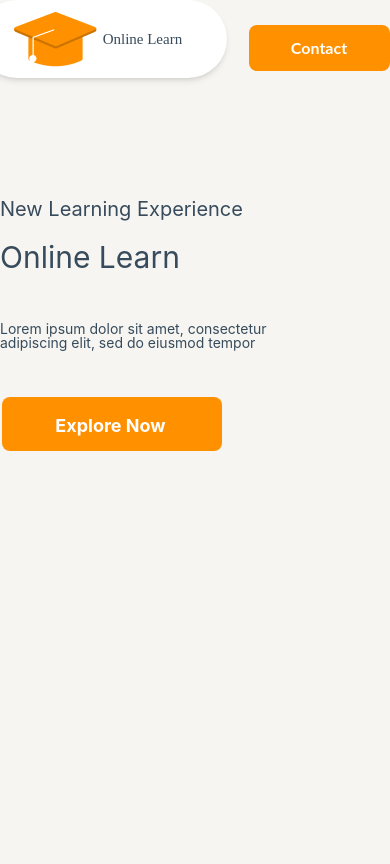
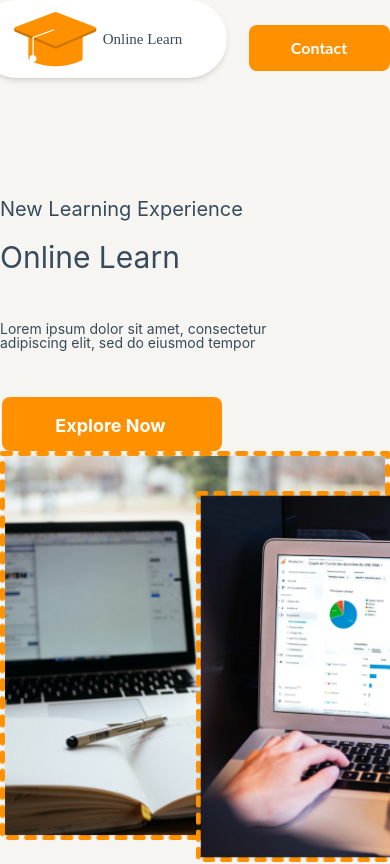
Before and after one commit to agrawaljay12/Online-Learning, a React (Vite) app: page / in a window 390 px wide. Shown: the top 864 px of the page. Built offline with nearby package versions, Linux system fonts and the light colour scheme.

Commit message:
fix the section layout

```diff
--- a/src/component/common/section.jsx
+++ b/src/component/common/section.jsx
@@ -5,7 +5,7 @@ const Section = () => {
   return (
     <>
       <section className="overflow-x-clip">
-        <div className="w-full xl:max-w-[1114px] lg:max-w-[1110px] lg:h-[423px] h-[750px] xl:ml-[126px] lg:ml-[90px] mt-[88px] flex lg:flex-row md:flex-col xl:gap-[66px] lg:gap-[56px] sm:gap-y-[50px]">
+        <div className="w-full max-w-[1114px] h-[423px] h-[750px] xl:ml-[126px] lg:ml-[90px] mt-[88px] flex lg:flex-row flex-col xl:gap-[66px] lg:gap-[56px] sm:gap-y-[50px]">
           {/* left content */}
           <div className="md:mx-auto lg:mx-0 xl:w-[499px] lg:w-[470px] mt-[33px] lg:mt-[73px]">
             <h1 className=" w-[402px] block leading-none h-[43px] text-[rgba(55,75,92,1)] font-normal xl:text-4xl md:text-3xl sm:text-2xl text-xl">
```
